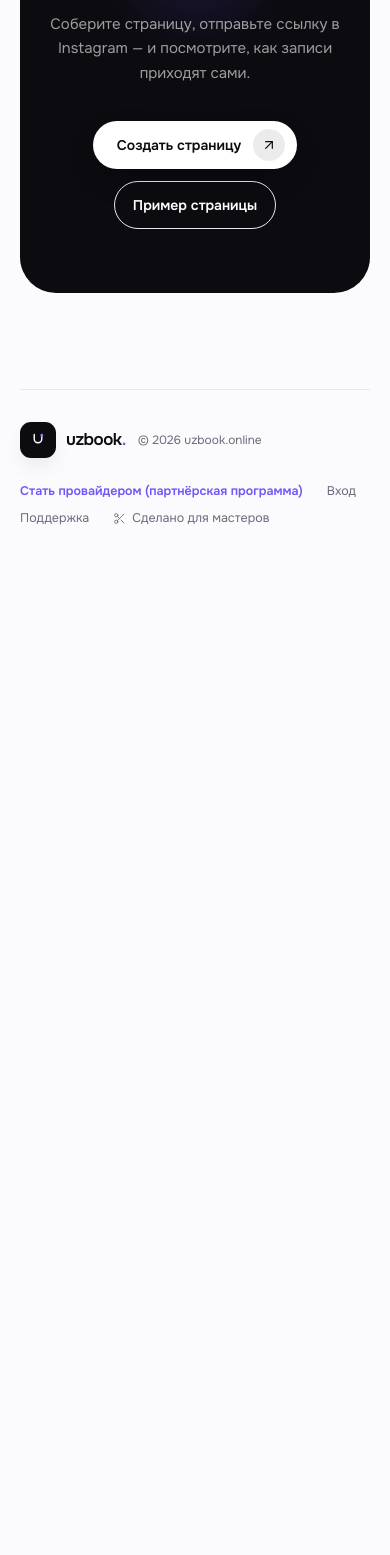
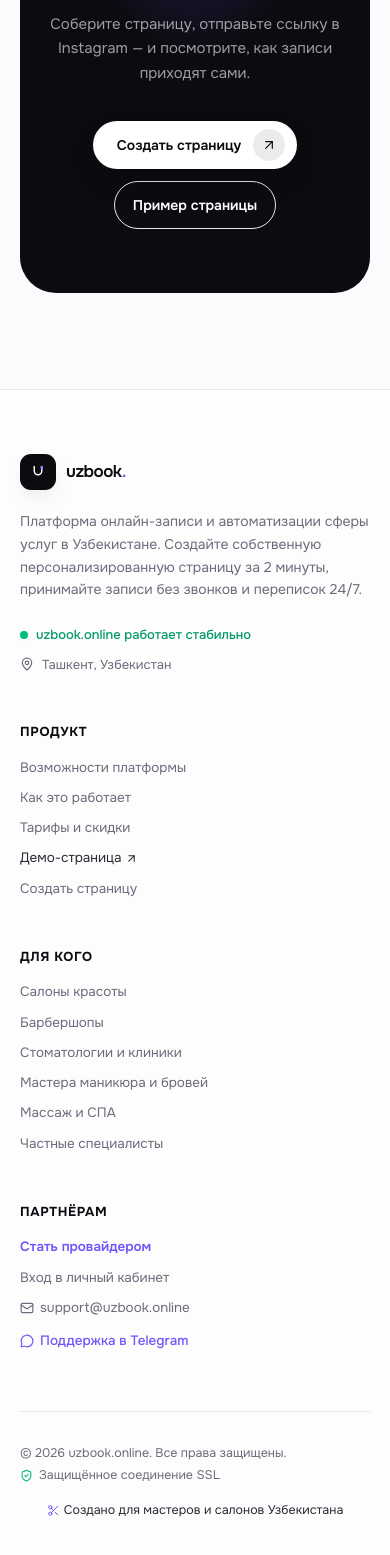
Before and after one commit to u2kdev/uzbook, a Next.js app: page / in a window 390 px wide. Shown: the part 7865-9420 px from the top of the page. Before the commit the page ends 8441 px from the top, so only its background shows below. Built offline with nearby package versions, Linux system fonts and the light colour scheme; no server answers; the database is empty.

Commit message:
feat(footer): create comprehensive modern SaaS site footer with quick links, status, and contacts

```diff
--- a/src/app/page.tsx
+++ b/src/app/page.tsx
@@ -7,7 +7,6 @@ import {
   Clock3,
   Copy,
   Link2,
-  Scissors,
   Sparkles,
   Store,
   UserRound,
@@ -18,6 +17,7 @@ import { TrustedLogosCarousel } from "@/components/trusted-logos-carousel";
 import { AnimatedCreateButton } from "@/components/ui/animated-create-button";
 import { getTrustedLogos } from "@/server/actions/logos";
 import { PricingSection } from "@/components/pricing-section";
+import { SiteFooter } from "@/components/site-footer";
 
 export const dynamic = "force-dynamic";
 
@@ -415,28 +415,7 @@ export default async function HomePage() {
         </section>
       </main>
 
-      <footer className="container-page pb-12">
-        <div className="flex flex-col gap-6 border-t border-line pt-8 sm:flex-row sm:items-center sm:justify-between">
-          <div className="flex items-center gap-3">
-            <Logo />
-            <span className="text-[12px] text-muted">© {new Date().getFullYear()} uzbook.online</span>
-          </div>
-          <div className="flex flex-wrap gap-x-6 gap-y-2 text-[12.5px] text-muted">
-            <Link href="/become-provider" className="font-semibold text-brand hover:underline">
-              Стать провайдером (партнёрская программа)
-            </Link>
-            <Link href="/login" className="hover:text-ink">
-              Вход
-            </Link>
-            <a href="mailto:hello@uzbook.online" className="hover:text-ink">
-              Поддержка
-            </a>
-            <span className="inline-flex items-center gap-1.5">
-              <Scissors size={13} strokeWidth={1.6} /> Сделано для мастеров
-            </span>
-          </div>
-        </div>
-      </footer>
+      <SiteFooter />
     </div>
   );
 }
--- /dev/null
+++ b/src/components/site-footer.tsx
@@ -0,0 +1,189 @@
+import React from "react";
+import Link from "next/link";
+import {
+  ArrowUpRight,
+  Headphones,
+  Mail,
+  MapPin,
+  MessageCircle,
+  Scissors,
+  ShieldCheck,
+  Sparkles,
+} from "lucide-react";
+import { Logo } from "@/components/logo";
+
+export function SiteFooter() {
+  const currentYear = new Date().getFullYear();
+
+  return (
+    <footer className="border-t border-line/80 bg-white/60 backdrop-blur-md">
+      <div className="container-page py-16 sm:py-20">
+        <div className="grid gap-12 lg:grid-cols-5">
+          {/* Brand & Overview (Spans 2 columns) */}
+          <div className="space-y-5 lg:col-span-2">
+            <Logo />
+            <p className="max-w-sm text-[14px] leading-relaxed text-muted">
+              Платформа онлайн-записи и автоматизации сферы услуг в Узбекистане.
+              Создайте собственную персонализированную страницу за 2 минуты,
+              принимайте записи без звонков и переписок 24/7.
+            </p>
+
+            <div className="flex flex-col gap-2.5 pt-1 text-[13px] text-ink-soft">
+              <div className="flex items-center gap-2">
+                <span className="relative flex size-2">
+                  <span className="absolute inline-flex h-full w-full animate-ping rounded-full bg-emerald-400 opacity-75" />
+                  <span className="relative inline-flex size-2 rounded-full bg-emerald-500" />
+                </span>
+                <span className="font-medium text-emerald-600">
+                  uzbook.online работает стабильно
+                </span>
+              </div>
+              <div className="flex items-center gap-2 text-muted">
+                <MapPin size={14} className="text-muted" />
+                <span>Ташкент, Узбекистан</span>
+              </div>
+            </div>
+          </div>
+
+          {/* Column: Продукт */}
+          <div className="space-y-4">
+            <h3 className="text-[13px] font-bold tracking-wider text-ink uppercase">
+              Продукт
+            </h3>
+            <ul className="space-y-2.5 text-[13.5px] text-muted">
+              <li>
+                <a href="#features" className="transition-colors hover:text-ink">
+                  Возможности платформы
+                </a>
+              </li>
+              <li>
+                <a href="#how" className="transition-colors hover:text-ink">
+                  Как это работает
+                </a>
+              </li>
+              <li>
+                <a href="#pricing" className="transition-colors hover:text-ink">
+                  Тарифы и скидки
+                </a>
+              </li>
+              <li>
+                <Link
+                  href="/atelier-noir"
+                  className="inline-flex items-center gap-1 text-ink-soft transition-colors hover:text-brand"
+                >
+                  <span>Демо-страница</span>
+                  <ArrowUpRight size={13} />
+                </Link>
+              </li>
+              <li>
+                <Link href="/register" className="transition-colors hover:text-ink">
+                  Создать страницу
+                </Link>
+              </li>
+            </ul>
+          </div>
+
+          {/* Column: Для бизнеса */}
+          <div className="space-y-4">
+            <h3 className="text-[13px] font-bold tracking-wider text-ink uppercase">
+              Для кого
+            </h3>
+            <ul className="space-y-2.5 text-[13.5px] text-muted">
+              <li>
+                <span className="transition-colors hover:text-ink">
+                  Салоны красоты
+                </span>
+              </li>
+              <li>
+                <span className="transition-colors hover:text-ink">
+                  Барбершопы
+                </span>
+              </li>
+              <li>
+                <span className="transition-colors hover:text-ink">
+                  Стоматологии и клиники
+                </span>
+              </li>
+              <li>
+                <span className="transition-colors hover:text-ink">
+                  Мастера маникюра и бровей
+                </span>
+              </li>
+              <li>
+                <span className="transition-colors hover:text-ink">
+                  Массаж и СПА
+                </span>
+              </li>
+              <li>
+                <span className="transition-colors hover:text-ink">
+                  Частные специалисты
+                </span>
+              </li>
+            </ul>
+          </div>
+
+          {/* Column: Партнёрам и контакты */}
+          <div className="space-y-4">
+            <h3 className="text-[13px] font-bold tracking-wider text-ink uppercase">
+              Партнёрам
+            </h3>
+            <ul className="space-y-2.5 text-[13.5px] text-muted">
+              <li>
+                <Link
+                  href="/become-provider"
+                  className="font-semibold text-brand transition-colors hover:text-brand-dark hover:underline"
+                >
+                  Стать провайдером
+                </Link>
+              </li>
+              <li>
+                <Link href="/login" className="transition-colors hover:text-ink">
+                  Вход в личный кабинет
+                </Link>
+              </li>
+              <li>
+                <a
+                  href="mailto:support@uzbook.online"
+                  className="inline-flex items-center gap-1.5 transition-colors hover:text-ink"
+                >
+                  <Mail size={14} />
+                  <span>support@uzbook.online</span>
+                </a>
+              </li>
+              <li>
+                <a
+                  href="https://t.me/uzbook_online"
+                  target="_blank"
+                  rel="noopener noreferrer"
+                  className="inline-flex items-center gap-1.5 font-medium text-brand transition-colors hover:text-brand-dark"
+                >
+                  <MessageCircle size={14} />
+                  <span>Поддержка в Telegram</span>
+                </a>
+              </li>
+            </ul>
+          </div>
+        </div>
+
+        {/* Bottom copyright and legal line */}
+        <div className="mt-14 flex flex-col items-center justify-between gap-4 border-t border-line/60 pt-8 text-[12.5px] text-muted sm:flex-row">
+          <div className="flex flex-wrap items-center gap-x-4 gap-y-1">
+            <span>© {currentYear} uzbook.online. Все права защищены.</span>
+            <span className="hidden text-line sm:inline">|</span>
+            <span className="inline-flex items-center gap-1.5">
+              <ShieldCheck size={13} className="text-mint" />
+              <span>Защищённое соединение SSL</span>
+            </span>
+          </div>
+
+          <div className="flex items-center gap-6">
+            <span className="inline-flex items-center gap-1 text-ink-soft">
+              <Scissors size={13} strokeWidth={1.8} className="text-brand" />
+              <span>Создано для мастеров и салонов Узбекистана</span>
+            </span>
+          </div>
+        </div>
+      </div>
+    </footer>
+  );
+}
```
